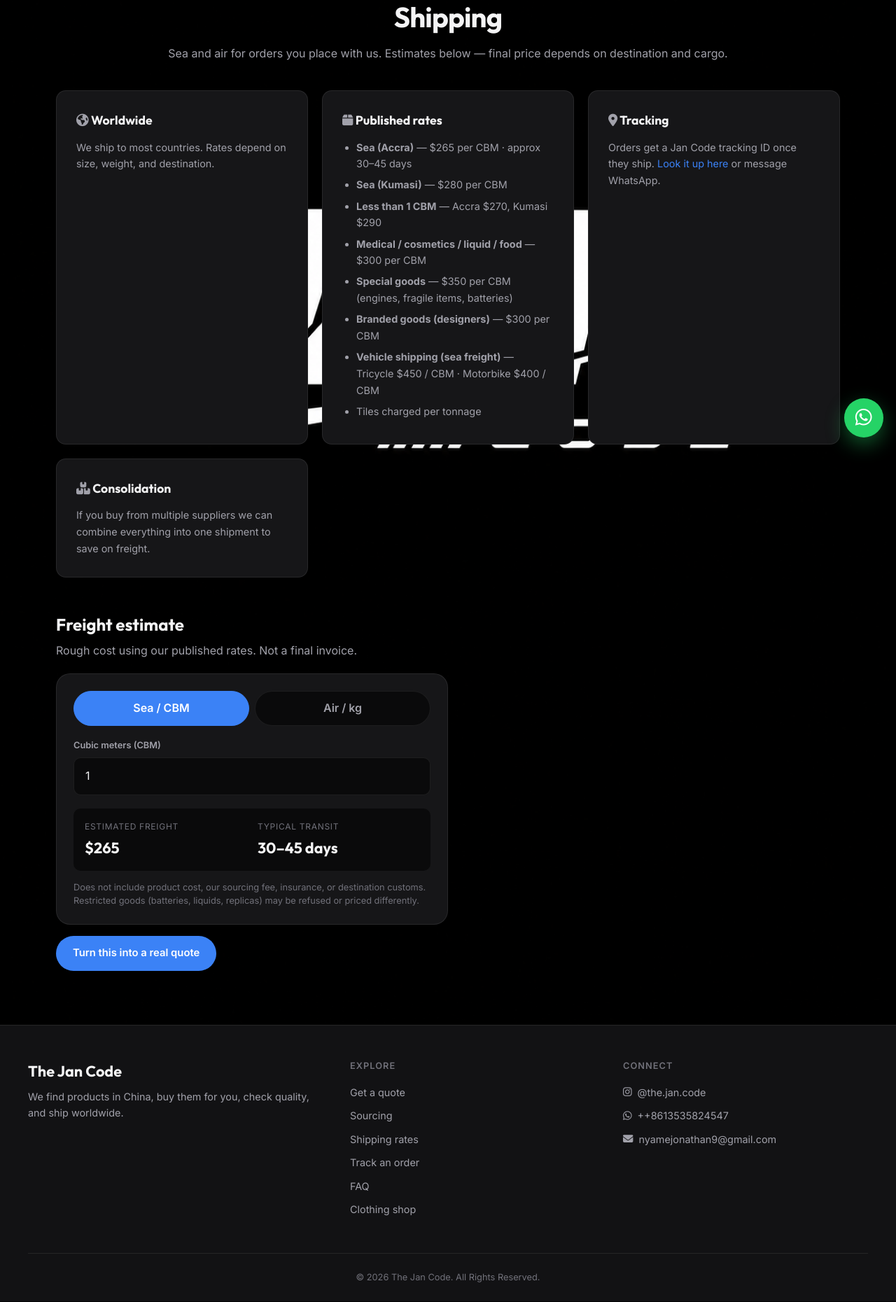
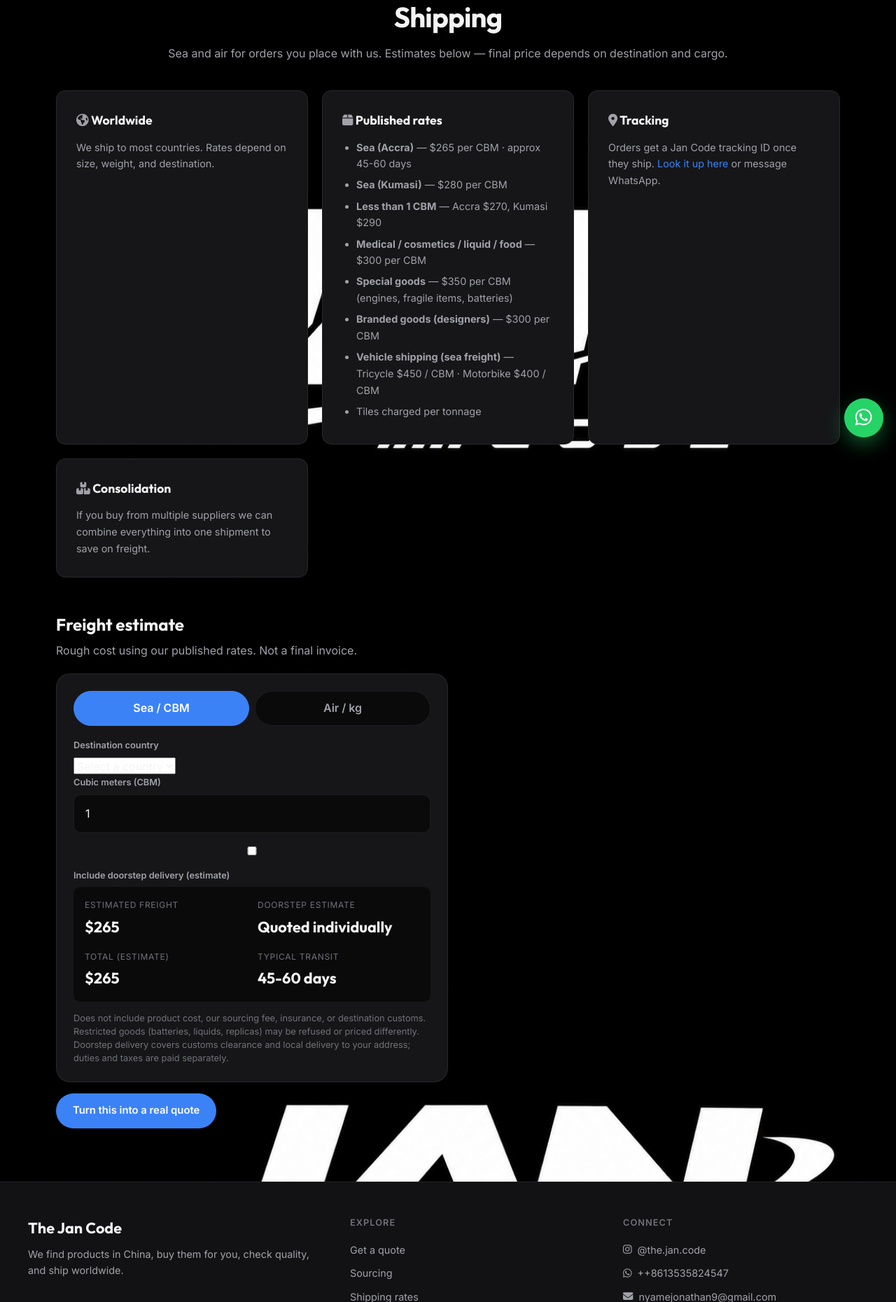
Before and after one commit to Jonathan-Anyame/The-Jan-Code-Clothing-and-Shipping-, a Flask app: page /shipping in a window 1280 px wide. Shown: the part 157-2017 px from the top of the page at 70% size. Run offline with Flask 3, Linux system fonts and the light colour scheme; data comes from the database, SQL or seed files in the repository.

Commit message:
Update sea transit to 45-60 days; add Doorstep delivery option (form, DB, calculator, templates); doorstep pricing config and safe migrations; include estimates in messages; update UI and JS for calculator

```diff
--- a/server.py
+++ b/server.py
@@ -43,8 +43,8 @@ TWILIO_WHATSAPP_NUMBER = os.environ.get("TWILIO_WHATSAPP_NUMBER", "")
 RATES = {
     "sea_per_cbm": 265,  # default shown across site (Accra)
     "air_per_kg": 19,
-    "sea_days": "30–45 days",
-    "air_days": "7–14 days",
+    "sea_days": "45-60 days",
+    "air_days": "7-14 days",
 
     # City-specific and category rates (from new rate poster)
     "sea_per_cbm_accra": 265,
@@ -81,6 +81,19 @@ COUNTRIES = [
     "Other",
 ]
 
+# Doorstep delivery pricing configuration. Each entry may be:
+# - {"type": "flat", "amount": 50}
+# - {"type": "per_cbm", "amount": 60}
+# - {"type": "per_kg", "amount": 2}
+# - {"type": "quoted"}
+DOORSTEP_PRICING = {
+    "Ghana": {"type": "flat", "amount": 50},
+    "Nigeria": {"type": "flat", "amount": 80},
+    "Kenya": {"type": "flat", "amount": 70},
+    "South Africa": {"type": "flat", "amount": 120},
+    "Other": {"type": "quoted"},
+}
+
 
 def whatsapp_link(text=None):
     # Build wa.me link using digits-only number and URL-encoded text.
@@ -96,6 +109,20 @@ def whatsapp_link(text=None):
     return f"https://wa.me/{digits}"
 
 
+def doorstep_estimate_for_country(country):
+    cfg = DOORSTEP_PRICING.get(country) or DOORSTEP_PRICING.get("Other")
+    if not cfg:
+        return "Quoted individually"
+    t = cfg.get("type")
+    if t == "flat":
+        return f"${cfg.get('amount')} (estimate)"
+    if t == "per_cbm":
+        return f"${cfg.get('amount')} per CBM (estimate)"
+    if t == "per_kg":
+        return f"${cfg.get('amount')} per kg (estimate)"
+    return "Quoted individually"
+
+
 @app.context_processor
 def inject_globals():
     return {
@@ -105,6 +132,7 @@ def inject_globals():
         "instagram_url": INSTAGRAM_URL,
         "snapchat_url": SNAPCHAT_URL,
         "rates": RATES,
+        "doorstep_pricing": DOORSTEP_PRICING,
         "is_admin": session.get("admin") is True,
     }
 
@@ -199,11 +227,19 @@ def quote():
         quantity = clean(request.form.get("quantity"), 80)
         shipping_method = clean(request.form.get("shipping_method"), 40)
         budget = clean(request.form.get("budget"), 80)
+        delivery_option = clean(request.form.get("delivery_option"), 120)
+        delivery_address = clean(request.form.get("delivery_address"), 500)
         message_field = clean(request.form.get("message"), 1500)
         # Validate required fields
         if not name or not email or not product:
             flash("Please fill in your name, email, and what you want to source.", "error")
             return render_template("quote.html", countries=COUNTRIES, form=request.form)
+        # If doorstep delivery chosen, require address
+        if delivery_option == "Doorstep delivery" and not delivery_address:
+            flash("Please provide a delivery address when Doorstep delivery is selected.", "error")
+            return render_template("quote.html", countries=COUNTRIES, form=request.form)
+        # Determine doorstep estimate string
+        doorstep_est = doorstep_estimate_for_country(country) if country else "Quoted individually"
         # Save lead first
         try:
             order_code = db.save_lead(
@@ -216,6 +252,9 @@ def quote():
                 quantity=quantity,
                 shipping_method=shipping_method,
                 budget=budget,
+                delivery_option=delivery_option,
+                delivery_address=delivery_address,
+                doorstep_estimate=doorstep_est,
                 message=message_field,
             )
         except Exception:
@@ -241,6 +280,11 @@ def quote():
             lines.append(f"Budget: {budget}")
         if shipping_method:
             lines.append(f"Shipping: {shipping_method}")
+        if delivery_option:
+            lines.append(f"Delivery: {delivery_option}")
+            if delivery_option == "Doorstep delivery" and delivery_address:
+                lines.append(f"Address: {delivery_address}")
+                lines.append(f"Doorstep estimate: {doorstep_est}")
         if message_field:
             lines.append(f"Notes: {message_field}")
         wa_message = "\n".join(lines)
--- a/static/js/main.js
+++ b/static/js/main.js
@@ -32,8 +32,8 @@ document.addEventListener('DOMContentLoaded', function () {
         var mode = 'sea';
         var sea = Number(calc.getAttribute('data-sea')) || 260;
         var air = Number(calc.getAttribute('data-air')) || 19;
-        var seaDays = calc.getAttribute('data-sea-days') || '30–45 days';
-        var airDays = calc.getAttribute('data-air-days') || '7–14 days';
+        var seaDays = calc.getAttribute('data-sea-days') || '45-60 days';
+        var airDays = calc.getAttribute('data-air-days') || '7-14 days';
 
         function formatMoney(n) {
             if (!isFinite(n) || n < 0) return '$0';
@@ -45,15 +45,34 @@ document.addEventListener('DOMContentLoaded', function () {
 
         function update() {
             var qty = parseFloat(input.value) || 0;
+            var country = document.getElementById('calcCountry') ? document.getElementById('calcCountry').value : '';
+            var includeDoorstep = document.getElementById('includeDoorstep') ? document.getElementById('includeDoorstep').checked : false;
+            var doorstepCfg = calc.getAttribute('data-doorstep') ? JSON.parse(calc.getAttribute('data-doorstep')) : {};
+            var doorstepCost = 0;
             if (mode === 'sea') {
                 priceEl.textContent = formatMoney(qty * sea);
                 timeEl.textContent = seaDays;
                 if (label) label.textContent = 'Cubic meters (CBM)';
+                if (includeDoorstep && country && doorstepCfg[country]) {
+                    var cfg = doorstepCfg[country];
+                    if (cfg.type === 'flat') doorstepCost = cfg.amount;
+                    else if (cfg.type === 'per_cbm') doorstepCost = cfg.amount * qty;
+                    else doorstepCost = 0;
+                }
             } else {
                 priceEl.textContent = formatMoney(qty * air);
                 timeEl.textContent = airDays;
                 if (label) label.textContent = 'Kilograms (kg)';
+                if (includeDoorstep && country && doorstepCfg[country]) {
+                    var cfg = doorstepCfg[country];
+                    if (cfg.type === 'flat') doorstepCost = cfg.amount;
+                    else if (cfg.type === 'per_kg') doorstepCost = cfg.amount * qty;
+                    else doorstepCost = 0;
+                }
             }
+            var total = (parseFloat(priceEl.textContent.replace(/[^0-9.-]+/g, '')) || 0) + doorstepCost;
+            document.getElementById('calcDoorstep').textContent = doorstepCost ? formatMoney(doorstepCost) : 'Quoted individually';
+            document.getElementById('calcTotal').textContent = formatMoney(total);
         }
 
         calc.querySelectorAll('.calc-mode').forEach(function (btn) {
@@ -66,6 +85,10 @@ document.addEventListener('DOMContentLoaded', function () {
             });
         });
 
+        var countryEl = document.getElementById('calcCountry');
+        var doorstepEl = document.getElementById('includeDoorstep');
+        if (countryEl) countryEl.addEventListener('change', update);
+        if (doorstepEl) doorstepEl.addEventListener('change', update);
         input.addEventListener('input', update);
         update();
     }
--- a/templates/buy_from_china.html
+++ b/templates/buy_from_china.html
@@ -29,6 +29,7 @@
                 <strong>Sea:</strong> ${{ rates.sea_per_cbm }} / CBM · {{ rates.sea_days }}<br>
                 <strong>Air:</strong> ${{ rates.air_per_kg }} / kg · {{ rates.air_days }}
             </p>
+            <p>Choose Doorstep delivery on the quote form if you want us to handle customs clearance and last-mile delivery for an additional fee (estimate shown in the calculator).</p>
             <a href="{{ url_for('shipping') }}" class="btn btn-ghost btn-sm mt-2">Calculator &amp; rates</a>
         </div>
         <div class="info-box">
@@ -44,6 +45,7 @@
             <h2><i class="fas fa-file-invoice-dollar text-muted"></i> Payment &amp; terms</h2>
             <ul>
                 <li>Quote is free.</li>
+                <li>Tell us What you want</li>
                 <li>We only purchase after you confirm.</li>
                 <li>Destination customs, duties, and taxes are paid by you.</li>
                 <li>Restricted goods may be refused.</li>
--- a/templates/faq.html
+++ b/templates/faq.html
@@ -40,8 +40,12 @@
             <p>Yes. Consolidation into one shipment usually saves freight compared with shipping each supplier separately.</p>
         </details>
         <details>
+            <summary>Do you deliver to my door?</summary>
+            <p>Yes — we offer an optional Doorstep delivery add-on that covers customs clearance and local delivery to your address. Duties and taxes themselves are still paid by you at cost unless we explicitly agree otherwise. Use the quote form and select Doorstep delivery, or use the calculator to see a rough estimate.</p>
+        </details>
+        <details>
             <summary>Do you ship worldwide?</summary>
-            <p>To most countries. Final cost depends on destination, cargo type, and whether sea or air is used. Some goods have extra rules (batteries, liquids, branded copies). Tell us what it is and we will say if we can move it.</p>
+            <p>To most countries. Final cost depends on destination, cargo type, and whether sea or air is used. Some goods have extra rules (batteries, liquids, branded copies). Tell us what it is and we will say if we can move it. Typical sea transit times are around {{ rates.sea_days }}.</p>
         </details>
         <details>
             <summary>Who pays customs and import tax?</summary>
--- a/templates/office.html
+++ b/templates/office.html
@@ -110,6 +110,9 @@
                         {% if lead.country %}To {{ lead.country }} · {% endif %}
                         {% if lead.quantity %}Qty {{ lead.quantity }} · {% endif %}
                         {% if lead.shipping_method %}{{ lead.shipping_method }}{% endif %}
+                        {% if lead.delivery_option %}<br>Delivery: {{ lead.delivery_option }}{% endif %}
+                        {% if lead.delivery_address %}<br>Address: {{ lead.delivery_address }}{% endif %}
+                        {% if lead.doorstep_estimate %}<br>Doorstep estimate: {{ lead.doorstep_estimate }}{% endif %}
                         {% if lead.message %}<br>{{ lead.message }}{% endif %}
                     </td>
                 </tr>
--- a/templates/shipping.html
+++ b/templates/shipping.html
@@ -41,24 +41,45 @@
     <div class="calc-wrap">
         <h2>Freight estimate</h2>
         <p class="calc-lead">Rough cost using our published rates. Not a final invoice.</p>
-        <div class="calc" data-sea="{{ rates.sea_per_cbm }}" data-air="{{ rates.air_per_kg }}" data-sea-days="{{ rates.sea_days }}" data-air-days="{{ rates.air_days }}">
+        <div class="calc" data-sea="{{ rates.sea_per_cbm }}" data-air="{{ rates.air_per_kg }}" data-sea-days="{{ rates.sea_days }}" data-air-days="{{ rates.air_days }}" data-doorstep='{{ doorstep_pricing|tojson }}'>
             <div class="calc-toggle" role="tablist">
                 <button type="button" class="calc-mode active" data-mode="sea">Sea / CBM</button>
                 <button type="button" class="calc-mode" data-mode="air">Air / kg</button>
             </div>
+            <label for="calcCountry">Destination country</label>
+            <select id="calcCountry">
+                <option value="">Select a country</option>
+                {% for c in countries %}
+                <option value="{{ c }}">{{ c }}</option>
+                {% endfor %}
+            </select>
+
             <label for="calcInput" id="calcLabel">Cubic meters (CBM)</label>
             <input id="calcInput" type="number" min="0" step="0.01" value="1" inputmode="decimal">
+
+            <div>
+                <label><input type="checkbox" id="includeDoorstep"> Include doorstep delivery (estimate)</label>
+            </div>
+
             <div class="calc-result">
                 <div>
                     <span class="calc-kicker">Estimated freight</span>
                     <strong id="calcPrice">$0</strong>
                 </div>
                 <div>
+                    <span class="calc-kicker">Doorstep estimate</span>
+                    <strong id="calcDoorstep">—</strong>
+                </div>
+                <div>
+                    <span class="calc-kicker">Total (estimate)</span>
+                    <strong id="calcTotal">$0</strong>
+                </div>
+                <div>
                     <span class="calc-kicker">Typical transit</span>
                     <strong id="calcTime">{{ rates.sea_days }}</strong>
                 </div>
             </div>
-            <p class="calc-disclaimer">Does not include product cost, our sourcing fee, insurance, or destination customs. Restricted goods (batteries, liquids, replicas) may be refused or priced differently.</p>
+            <p class="calc-disclaimer">Does not include product cost, our sourcing fee, insurance, or destination customs. Restricted goods (batteries, liquids, replicas) may be refused or priced differently. Doorstep delivery covers customs clearance and local delivery to your address; duties and taxes are paid separately.</p>
         </div>
         <a href="{{ url_for('quote') }}" class="btn btn-primary mt-2">Turn this into a real quote</a>
     </div>
```
Also changed, not shown: database.py (+19 -4 lines), templates/quote.html (+25 -0 lines).
